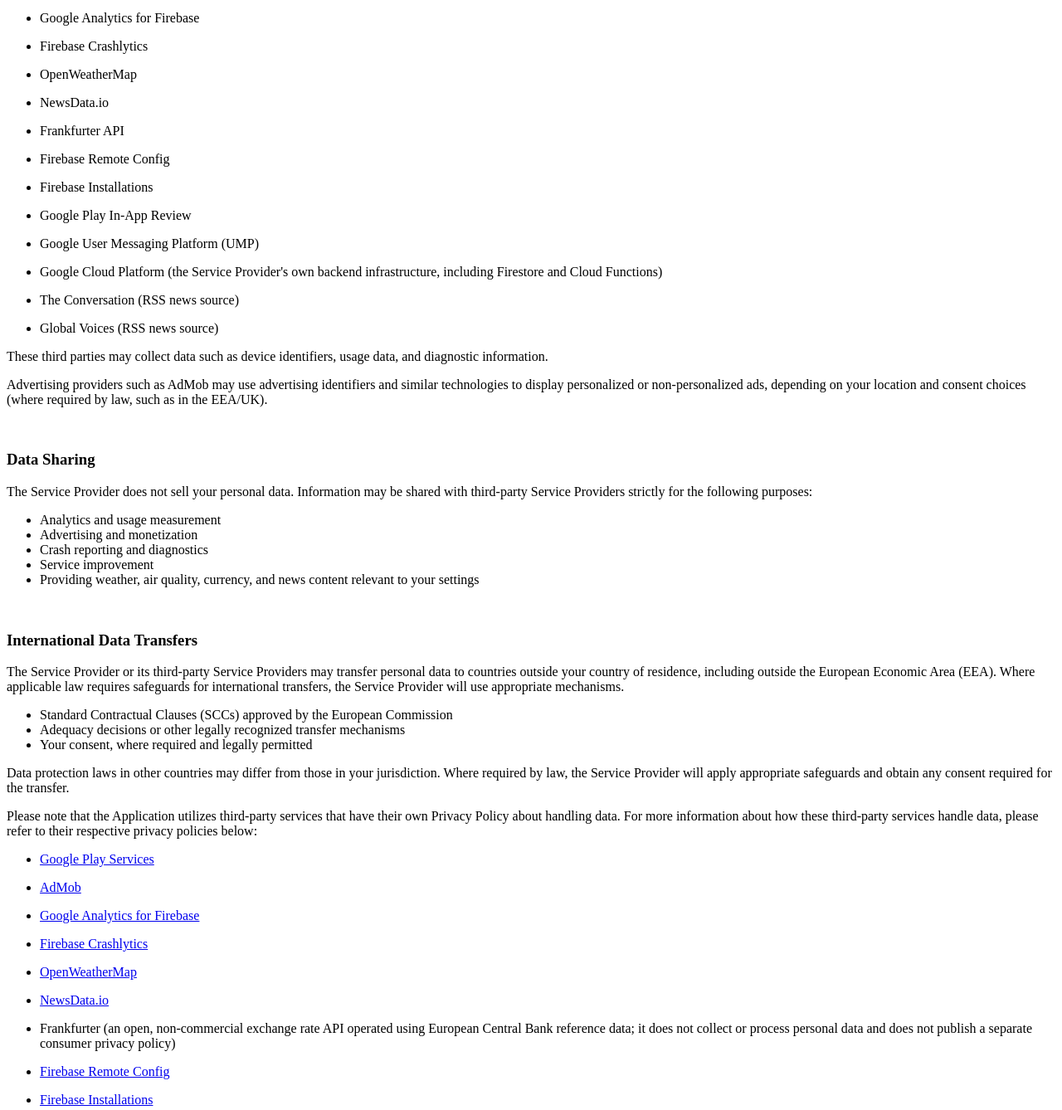
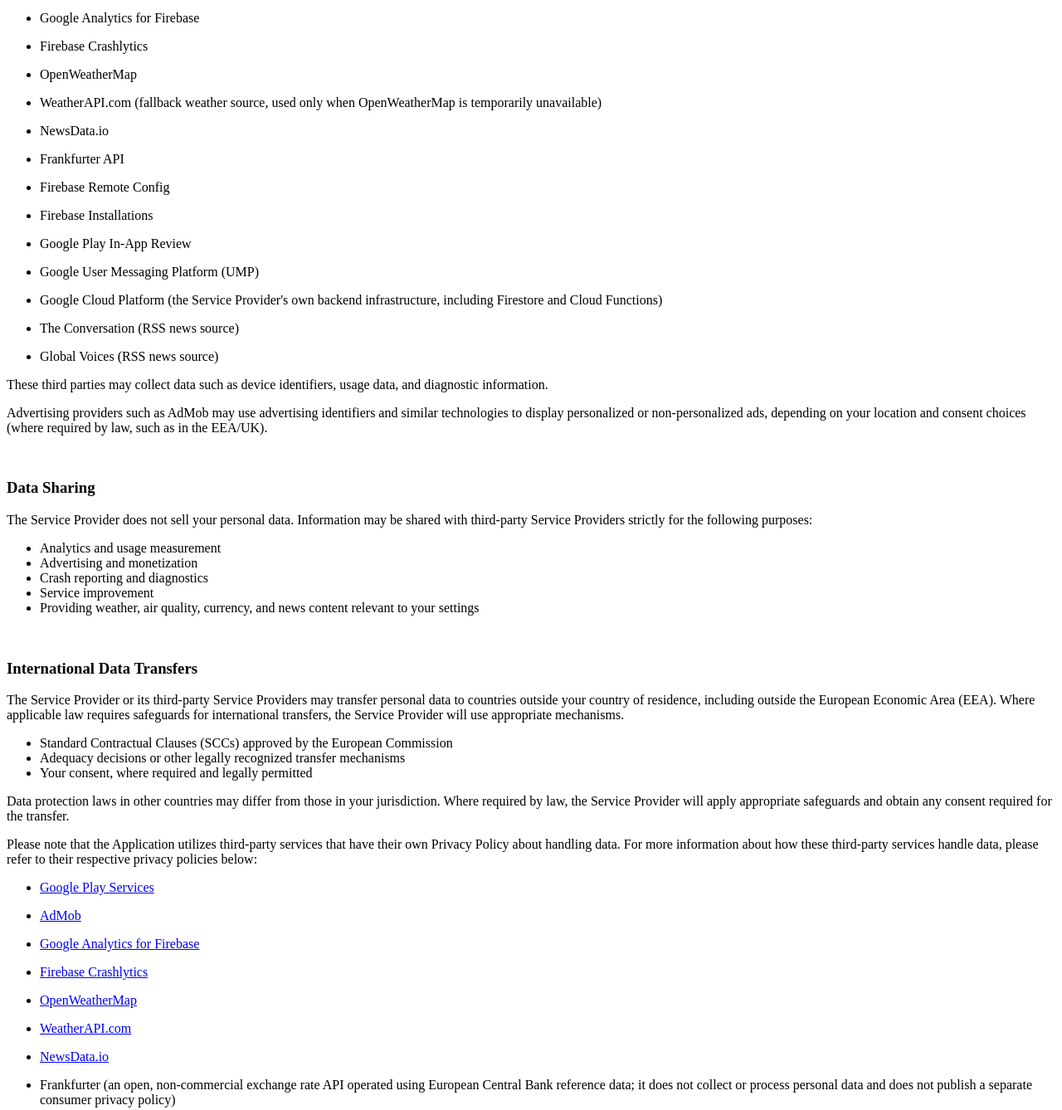
Before and after one commit to wonderalarmsupport/wonderalarmsupport.github.io, a plain HTML site: page index.html in a window 1280 px wide. Shown: the part 1829-3167 px from the top of the page at 83% size. Drawn offline with Linux system fonts and the light colour scheme.

Commit message:
Update index.html

```diff
--- a/index.html
+++ b/index.html
@@ -64,6 +64,9 @@
     <p>OpenWeatherMap</p>
   </li>
   <li>
+    <p>WeatherAPI.com (fallback weather source, used only when OpenWeatherMap is temporarily unavailable)</p>
+  </li>
+  <li>
     <p>NewsData.io</p>
   </li>
   <li>
@@ -128,6 +131,9 @@
   </li>
   <li>
     <p><a href="https://openweathermap.org/privacy-policy">OpenWeatherMap</a></p>
+  </li>
+  <li>
+    <p><a href="https://www.weatherapi.com/privacy.aspx">WeatherAPI.com</a></p>
   </li>
   <li>
     <p><a href="https://newsdata.io/privacy-policy">NewsData.io</a></p>
```
